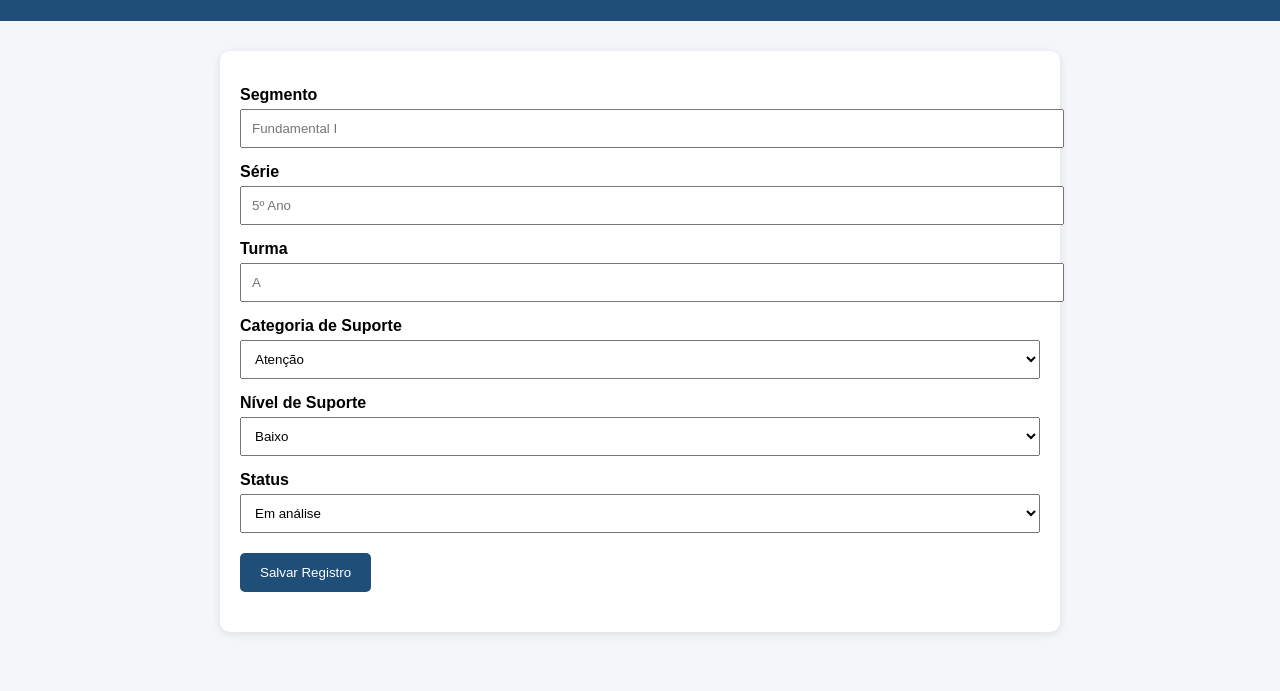
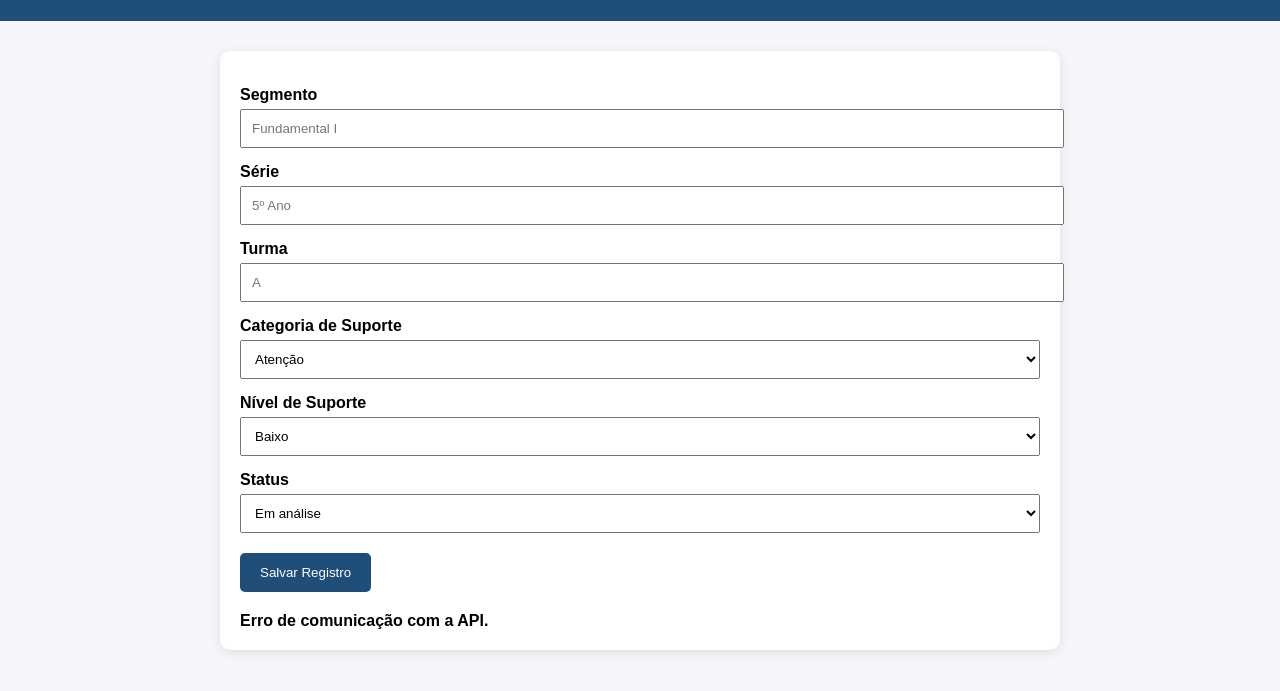
Before and after one commit to Alvaro-TM-pgm/Projeto-Uni-o, a plain HTML site: page admin.html in a window 1280 px wide. Both pictures are taken after a click on the button "Salvar Registro". Shown: the part 99-790 px from the top of the page. Drawn offline with Linux system fonts and the light colour scheme; no server answers.

Commit message:
Refactor salvarRegistro function for clarity

```diff
--- a/admin.html
+++ b/admin.html
@@ -93,19 +93,28 @@ Salvar Registro
 
 const API_URL = "https://script.google.com/macros/s/AKfycbyrvgzaBVRVy4DENuZVmB0jArdHNVVPnbQ-vu40U771XT_osQovJ0hUzD_53DhBU60q/exec";
 
-async function salvarRegistro(){
+async function salvarRegistro() {
+
+    const resultado = document.getElementById("resultado");
+
+    try {
 
         const params = new URLSearchParams({
             action: "createRecord",
+
             segmento: document.getElementById("segmento").value,
             serie: document.getElementById("serie").value,
             turma: document.getElementById("turma").value,
+
             categoria_suporte: document.getElementById("categoria").value,
             nivel_suporte: document.getElementById("nivel").value,
-    status_acompanhamento: document.getElementById("status").value
+            status_acompanhamento: document.getElementById("status").value,
+
+            necessita_prova_adaptada: false,
+            necessita_adaptacao_curricular: false,
+            necessita_adaptacao_mecanica: false,
+            possui_documentacao: false
         });
-
-try{
 
         const resposta = await fetch(
             API_URL + "?" + params.toString()
@@ -113,29 +122,30 @@ try{
 
         const dados = await resposta.json();
 
-    if(dados.success){
+        console.log(dados);
 
-        document.getElementById("resultado").innerText =
+        if (dados.success) {
+
+            resultado.innerText =
                 "Registro salvo com sucesso.";
 
-    }else{
+        } else {
 
-        document.getElementById("resultado").innerText =
-        "Erro ao salvar.";
+            resultado.innerText =
+                dados.message || "Erro ao salvar.";
 
         }
 
-}catch(erro){
+    } catch (erro) {
 
         console.error(erro);
 
-    document.getElementById("resultado").innerText =
-    "Erro de comunicação.";
+        resultado.innerText =
+            "Erro de comunicação com a API.";
 
     }
 
-
-
+}
 
 </script>
 
```
Lines whose indentation alone changed are shown as unchanged.
